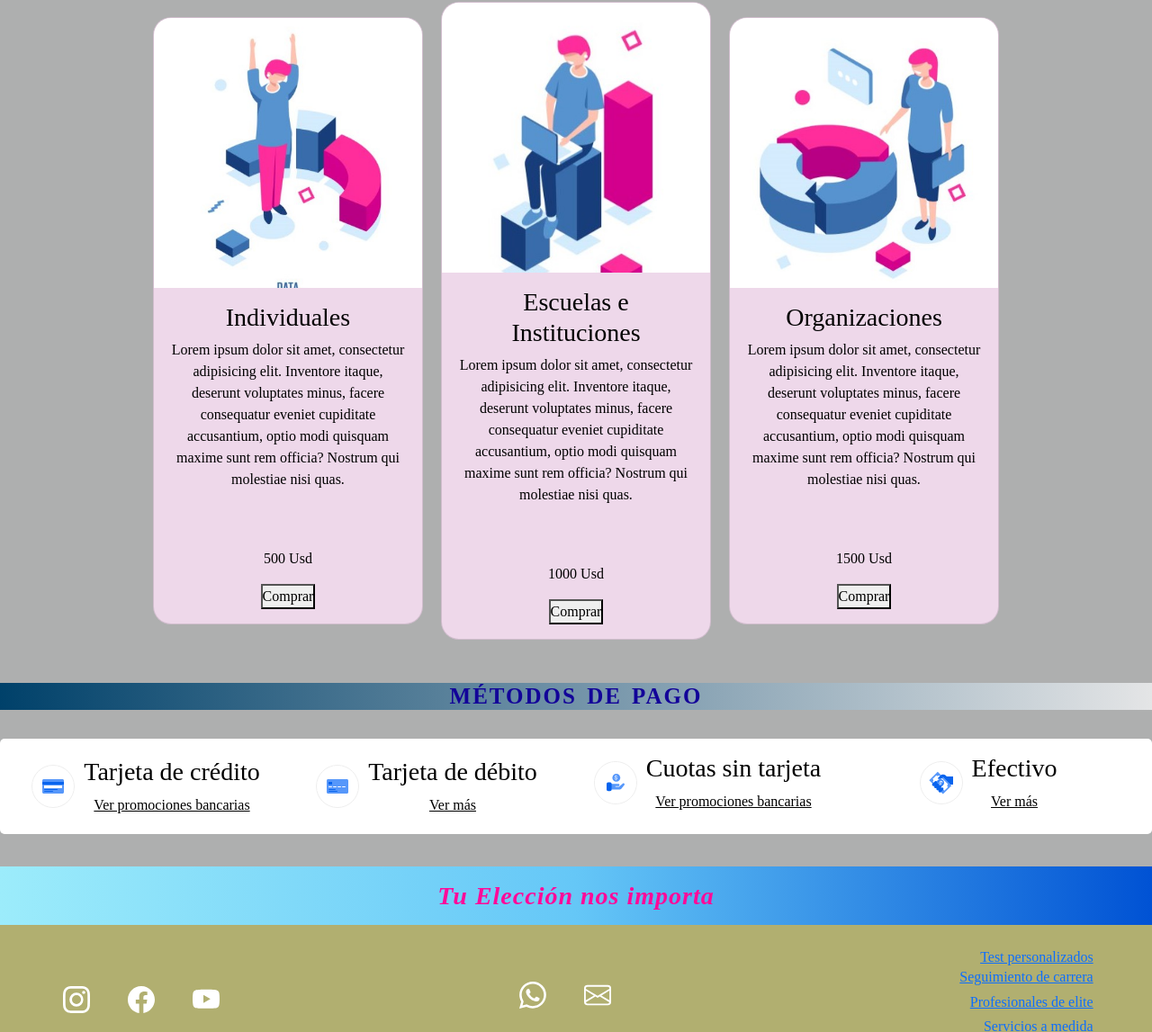
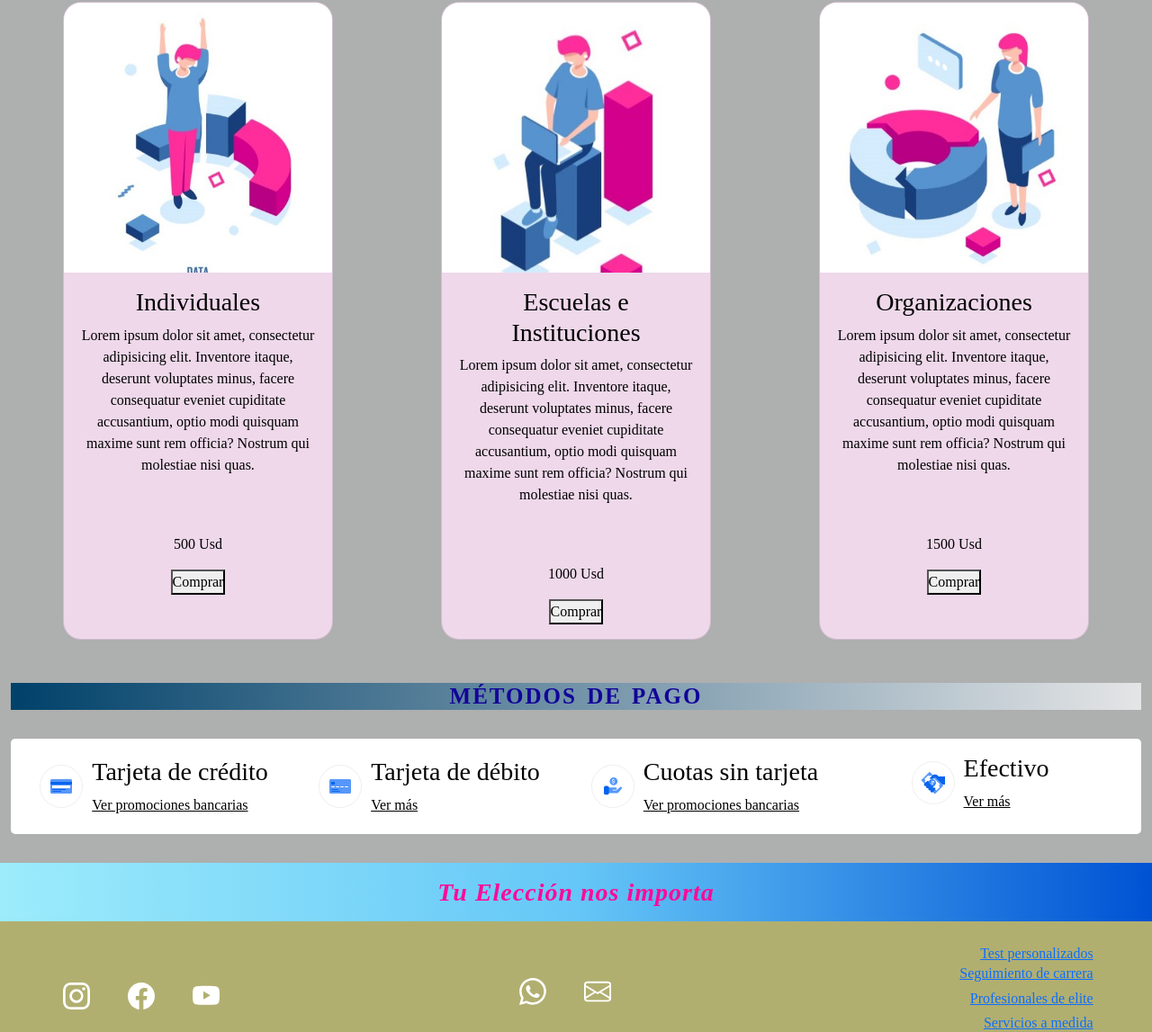
Before and after one commit to diegojuju/proyecto-choicest-master, a website: page precios.html in a window 1280 px wide. Shown: the part 708-1855 px from the top of the page at 90% size. Drawn offline with nearby package versions, Linux system fonts and the light colour scheme; a web font is replaced by a local one.

Commit message:
actualizando varios archivos

```diff
--- a/precios.html
+++ b/precios.html
@@ -94,13 +94,14 @@
 
 
     <main>
+
        <!-- En esta sección encontraras todo lo relacionado a métodos de pago y precios -->
        <section class="container-fluid">
 
          <h2 class="h2Titulo">Precios</h2>
-         <div class="contenedor col-12 p-3">
-         <div class="flexrow flex-center col-lg-12 col-md-12 col-12">
-          <div class="card alineaCentro">
+         <div class="container">
+            <div class="row flex">
+          <div class="card my-3 col-12 alineaCentro card_novedades">
             <div class="card__container-img">
               <img class="card__img" src="imagenes/individuales.jpg" alt="">
             </div>
@@ -114,7 +115,7 @@
             </div>
           </div>
 
-          <div class="card alineaCentro">
+          <div class="card  my-3 col-12 alineaCentro card__novedades">
             <div class="card__container-img">
               <img class="card__img" src="imagenes/escuelas.jpg" alt="">
             </div>
@@ -129,7 +130,7 @@
           </div>
 
 
-          <div class="card alineaCentro">
+          <div class="card  my-3 col-12 alineaCentro card__novedades">
             <div class="card__container-img">
               <img class="card__img" src="imagenes/organizaciones.jpg" alt="">
             </div>
@@ -148,11 +149,11 @@
 
 
     <section class=" container-fluid">
-        <div class="row ">
+
         <h2 class="h2Titulo">Métodos de Pago</h2>
-        <div class="contenedor alineaCentro ">
+        <div class="conteiner">
 
-      <div class="payments flex-center">
+      <div class="payments flex-center my-3 col-12">
 
           <div class="payment">
               <div>
@@ -163,7 +164,7 @@
                   <a href="">Ver promociones bancarias</a>
               </div>
           </div>
-          <div class="payment ">
+          <div class="payment">
               <div>
                   <img class="img-fluid" src="./imagenes/debit-card.svg " class="w-100 d-none d-md-block" alt="">
 
@@ -173,7 +174,7 @@
                   <a href="">Ver más</a>
               </div>
           </div>
-          <div class="payment mb-2">
+          <div class="payment">
               <div>
                   <img class="img-fluid" src="imagenes/mercado-creditsv2.svg" alt="">
               </div>
@@ -199,7 +200,6 @@
         </div>
       </div>
     </div>
-  </div>
 </section>
 
 
--- a/scss/_main.scss
+++ b/scss/_main.scss
@@ -6,6 +6,7 @@
     box-sizing: border-box; /*Inicializa  formato navegador*/
 
 }
+
 body{
     font-family: 'Spectral SC', serif;
     background-color: #aeafaf ;
--- a/scss/_media.scss
+++ b/scss/_media.scss
@@ -4,8 +4,12 @@
 
   @media (max-width: 768px) {
 
-
-
+    .card_novedades{
+        width: 100%;
+    }
+    .card_center{
+        width: 100%;
+    }
     .hero__h1{
             font-size: 35px;
             text-align: center;
--- a/scss/_precios.scss
+++ b/scss/_precios.scss
@@ -75,9 +75,9 @@
   .flex {
     display: flex;
     justify-content: space-between;
-    max-width: 100%;
 
     }
+
     .card__container-body {
       padding: 1rem;
       }
```
Also changed, not shown: contacto.html (+14 -13 lines), index.html (+8 -3 lines), css/estilo.css.
